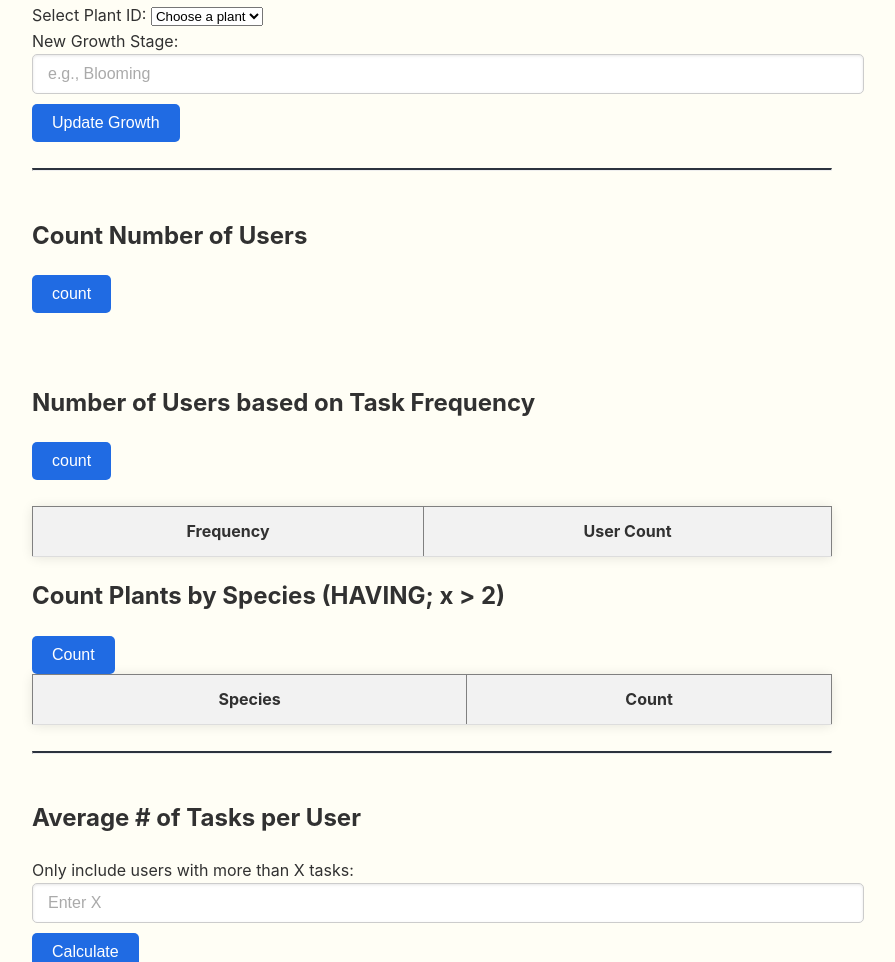
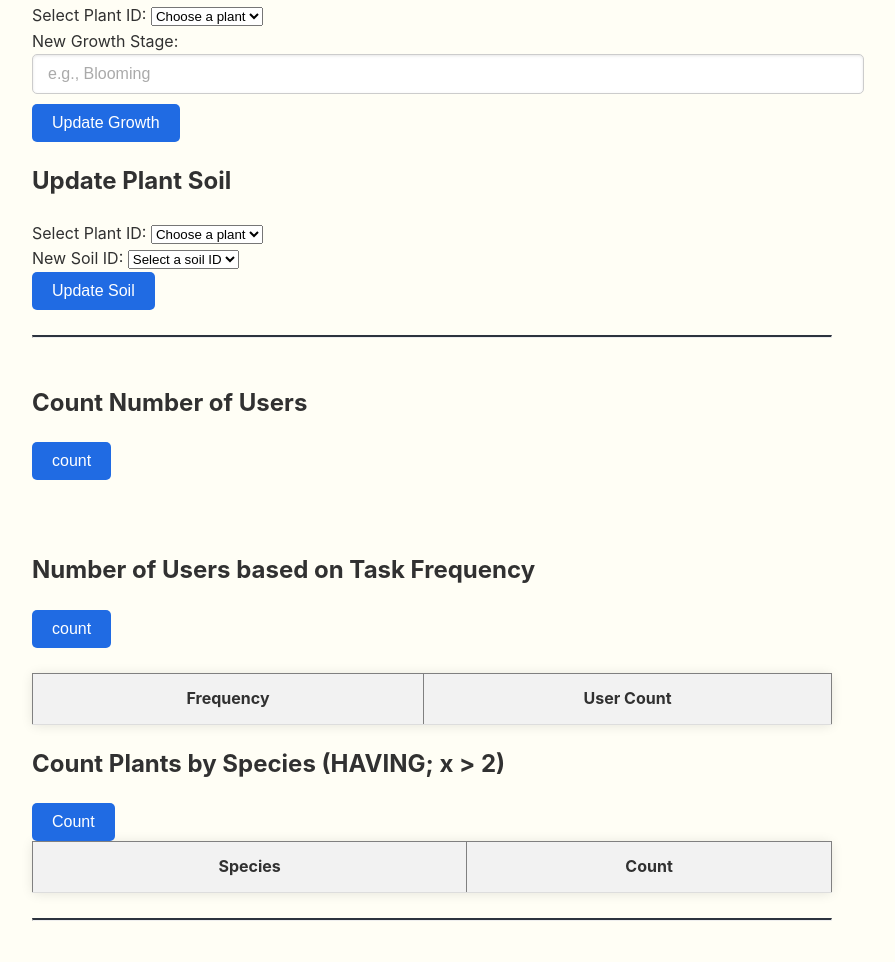
Before and after one commit to ChungYuEricson/Garden-Database-Management-System, a website: page milestone_4/CPSC304_Node_Project-main/public/index.html in a window 1280 px wide. Shown: the part 5151-6113 px from the top of the page, without its empty margins (208-1103 px from the left). Drawn offline with Linux system fonts and the light colour scheme; no server answers.

Commit message:
Html for update plant soil

```diff
--- a/milestone_4/CPSC304_Node_Project-main/public/index.html
+++ b/milestone_4/CPSC304_Node_Project-main/public/index.html
@@ -315,6 +315,22 @@
     </form>
     <div id="updatePlantGrowthMsg"></div>
 
+    <h2>Update Plant Soil</h2>
+    <form id="updatePlantSoilForm">
+        <label for="updateSoilPlantID">Select Plant ID:</label>
+        <select id="updateSoilPlantID" required>
+            <option value="">Choose a plant</option>
+        </select><br>
+
+        <label for="updatedSoilID">New Soil ID:</label>
+        <select id="updatedSoilID" required>
+            <option value="">Select a soil ID</option>
+        </select><br>
+
+        <button type="submit">Update Soil</button>
+    </form>
+    <div id="updatePlantSoilMsg"></div>
+
     <br>
     <hr><br> <!-- ========================================================================= -->
 
```
